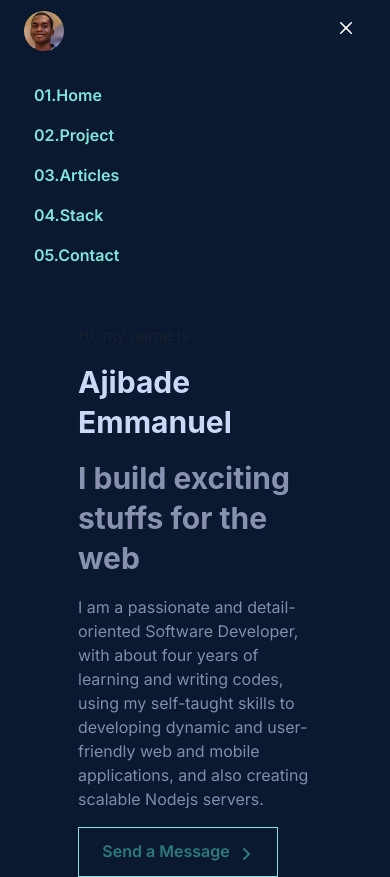
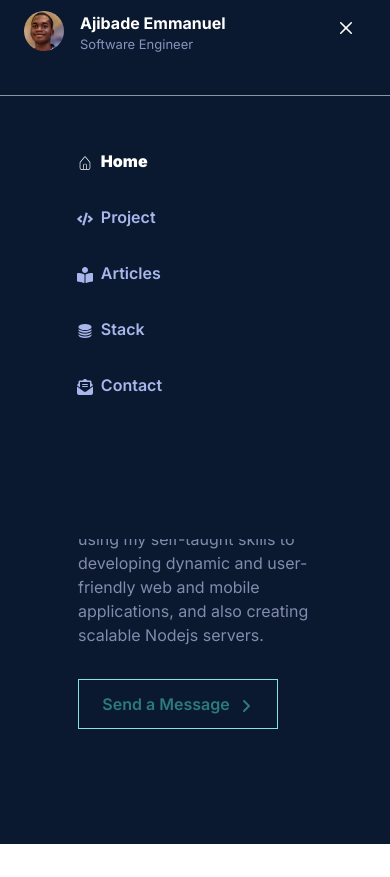
Before and after one commit to Ajyupdate/portfolio, a Next.js app: page / in a window 390 px wide. Both pictures are taken after a click on the button "Toggle Navigation". After the commit the page ends 844 px from the top, so only its background shows below. Built offline with nearby package versions, Linux system fonts and the light colour scheme.

Commit message:
home animation and responsiveness

```diff
--- a/src/module/homePage/Views.tsx
+++ b/src/module/homePage/Views.tsx
@@ -6,28 +6,38 @@ import Header from "./components/Navbar";
 const MotionBox = motion(Box);
 export default function HomePage() {
   const [isToggled, setIsToggled] = useState(false);
-  const name = "Ajibade Emmanuel";
+  const text = "I build exciting stuffs for the web.";
   return (
     <Box>
       <Header />
 
       <Box mx={"20%"} mt={8}>
         <Stack spacing={4}>
-          <Text>Hi, my name is</Text>
-          <Heading color={"#CCD8F8"}>
-            {name.split("").map((char, index) => (
+          <motion.div
+            initial={{ opacity: 0 }}
+            animate={{ opacity: 1 }}
+            // transition={{ delay: 2 }}
+          >
+            <Text color={"teal.300"}>Hi, my name is</Text>
+          </motion.div>
+          <motion.div
+            initial={{ x: -100, opacity: 0 }}
+            animate={{ x: 0, opacity: 1 }}
+            transition={{ duration: 1, delay: 0.5 }}
+          >
+            <Heading color={"#CCD8F8"}>Ajibade Emmanuel.</Heading>
+          </motion.div>
+          <Heading color={"#8892B0"}>
+            {text.split("").map((char, index) => (
               <motion.span
                 key={index}
                 initial={{ opacity: 0 }}
                 animate={{ opacity: 1 }}
-                transition={{ delay: index * 0.09 }}
+                transition={{ delay: index * 0.2 }}
               >
                 {char}
               </motion.span>
             ))}
-          </Heading>
-          <Heading color={"#8892B0"}>
-            I build exciting stuffs for the web
           </Heading>
           <Text color={"#828BAD"} maxW={400}>
             I am a passionate and detail-oriented Software Developer, with about
@@ -36,7 +46,7 @@ export default function HomePage() {
             applications, and also creating scalable Nodejs servers.
           </Text>{" "}
           <Button
-            // mt={4}
+            mt={4}
             // ml={4}
             rounded={"none"}
             p={6}
--- a/src/module/homePage/components/Navbar.tsx
+++ b/src/module/homePage/components/Navbar.tsx
@@ -9,6 +9,7 @@ import {
   Box,
   Button,
   Collapse,
+  Divider,
   Flex,
   HStack,
   Icon,
@@ -22,10 +23,14 @@ import {
   useColorModeValue,
   useDisclosure,
 } from "@chakra-ui/react";
-
 import { motion } from "framer-motion";
 import Image from "next/image";
 import { usePathname } from "next/navigation";
+import { IconType } from "react-icons";
+import { CiHome } from "react-icons/ci";
+import { FaBookReader, FaCode } from "react-icons/fa";
+import { FaEnvelopeOpenText } from "react-icons/fa6";
+import { IoServer } from "react-icons/io5";
 import myImage from "../../../../public/ajy.jpg";
 interface NavItem {
   label: string;
@@ -33,6 +38,7 @@ interface NavItem {
   children?: Array<NavItem>;
   href?: string;
   number: string;
+  icon?: IconType;
 }
 type ITokenProps = {
   isLoggedIn: boolean;
@@ -43,27 +49,32 @@ const NAV_ITEMS: Array<NavItem> = [
     label: "Home",
     href: "/",
     number: "01.",
+    icon: CiHome,
   },
 
   {
     label: "Project",
     href: "/project",
     number: "02.",
+    icon: FaCode,
   },
   {
     label: "Articles",
     href: "/articles",
     number: "03.",
+    icon: FaBookReader,
   },
   {
     label: "Stack",
     href: "/stack",
     number: "04.",
+    icon: IoServer,
   },
   {
     label: "Contact",
     href: "/contact",
     number: "05.",
+    icon: FaEnvelopeOpenText,
   },
 ];
 
@@ -95,6 +106,7 @@ export default function Nav() {
 
   return (
     <Box color={"white"}>
+      <Box>
         <Flex
           py={{ base: 2 }}
           px={{ base: 6, md: "5%" }}
@@ -119,6 +131,12 @@ export default function Nav() {
               />
             </motion.div>
 
+            <Box ml={4} display={{ md: "none", base: "block" }}>
+              <Text fontWeight={"bold"}>Ajibade Emmanuel</Text>
+              <Text fontSize={"small"} color={"#8893BD"}>
+                Software Engineer
+              </Text>
+            </Box>
             {/* <Box>
             <Avatar name="Ajibade Emmanuel" size={"sm"} src={myImage} />
           </Box> */}
@@ -156,6 +174,10 @@ export default function Nav() {
             />
           </Flex>
         </Flex>
+        <Box my={8} display={{ md: "none", base: "block" }}>
+          <Divider />
+        </Box>
+      </Box>
 
       <Collapse in={isOpen} animateOpacity>
         <MobileNav />
@@ -197,8 +219,13 @@ const DesktopNav = () => {
                 }}
               >
                 <HStack>
-                  <Text color={"#4FCFCF"} mr={-1}>
-                    {navItem.number}
+                  <Text
+                    display={{ md: "block", base: "none" }}
+                    color={"#4FCFCF"}
+                    mr={-1}
+                  >
+                    <Icon as={navItem.icon} />
+                    {/* {navItem.number} */}
                   </Text>
                   <Text
                     fontWeight={path === navItem.href ? "bold" : ""}
@@ -290,60 +317,52 @@ const DesktopSubNav = ({ label, href, subLabel }: NavItem) => {
 const MobileNav = () => {
   return (
     <Stack
+      h={"50%"}
+      mt={"30%"}
       bg={"#0A192F"}
       // bg={useColorModeValue("white", "gray.800")}
       p={4}
       display={{ md: "none" }}
+      position="absolute"
+      top={0}
+      left={0}
+      right={0}
+      zIndex={99}
     >
-      <Box ml={"5%"}>
+      <Box ml={"17%"}>
         {NAV_ITEMS.map((navItem) => (
           <MobileNavItem key={navItem.label} {...navItem} />
         ))}
-        {/* <SelectAndContact /> */}
-
-        {/* <Button
-              // my={4}
-              mr={4}
-              fontSize={'sm'}
-              fontWeight={600}
-              color={'white'}
-              bg={'#03373A'}
-              // href={'#'}
-              _hover={{
-                bg: '#1CA5AE',
-              }}>
-              Contact
-            </Button>
-
-              <Select variant='unstyled' size='sm' w={20} >
-                <option value='option1'>ENG</option>
-                <option value='option2'>Option 2</option>
-              </Select> */}
       </Box>
     </Stack>
   );
 };
 
-const MobileNavItem = ({ label, children, href, number }: NavItem) => {
+const MobileNavItem = ({ label, children, href, icon }: NavItem) => {
   const { isOpen, onToggle } = useDisclosure();
-
+  const path = usePathname();
   return (
     <Stack spacing={4} onClick={children && onToggle}>
       <Flex
-        py={2}
+        py={4}
         as={Link}
         href={href ?? "#"}
         justify={"space-between"}
         align={"center"}
-        _hover={{
-          backgroundColor: "",
-          textDecoration: "none",
-        }}
+        // _hover={{
+        //   backgroundColor: "",
+        //   textDecoration: "none",
+        // }}
       >
-        <Text fontWeight={600} color="teal.200">
-          {number}
+        <Box
+          fontWeight={path === href ? 1000 : 600}
+          color={path === href ? "white" : "#A9B6EB"}
+        >
+          <Icon as={icon} />
+          <Text as={"span"} ml={2}>
             {label}
           </Text>
+        </Box>
         {children && (
           <Icon
             as={ChevronDownIcon}
```
Lines whose indentation alone changed are shown as unchanged.
